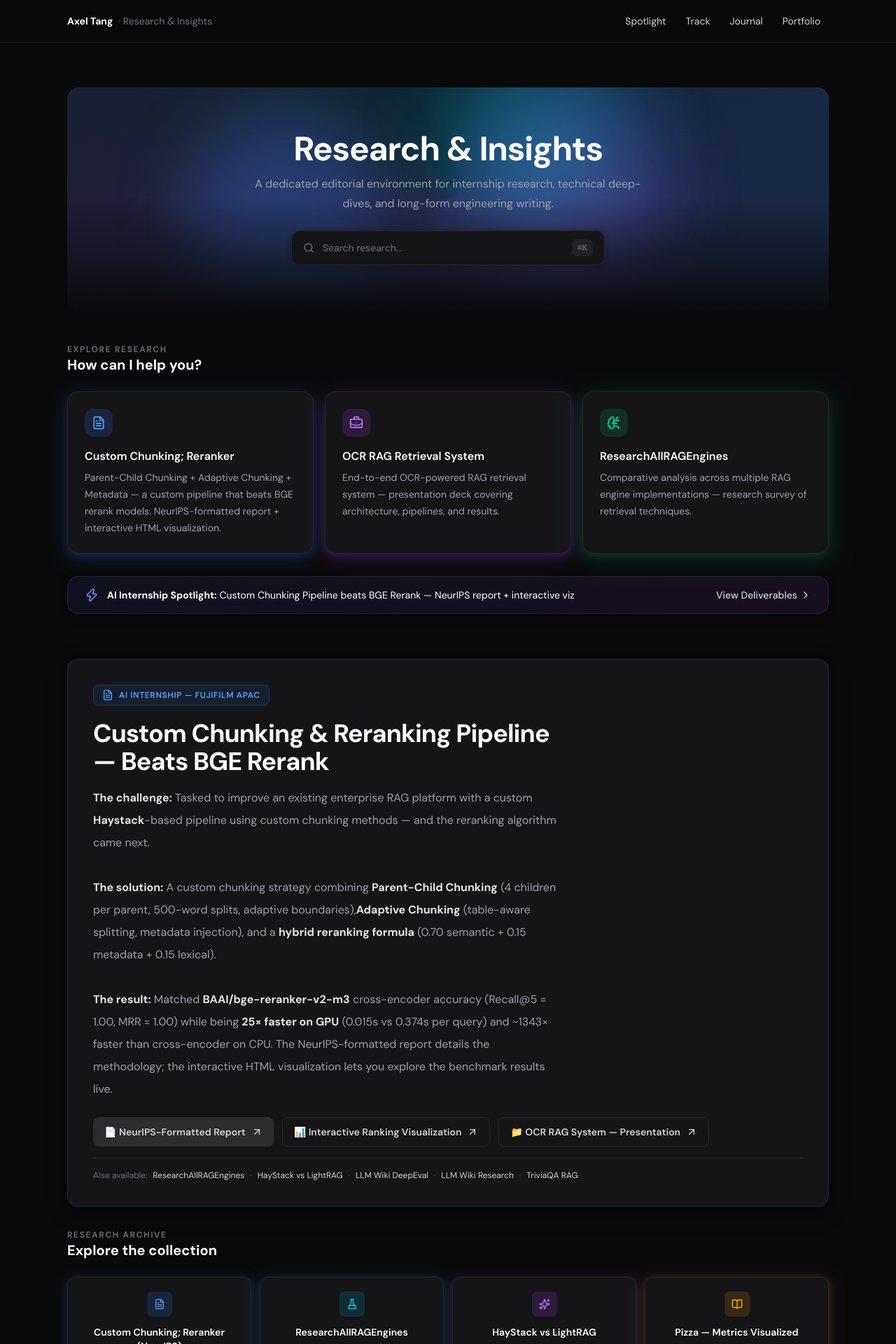
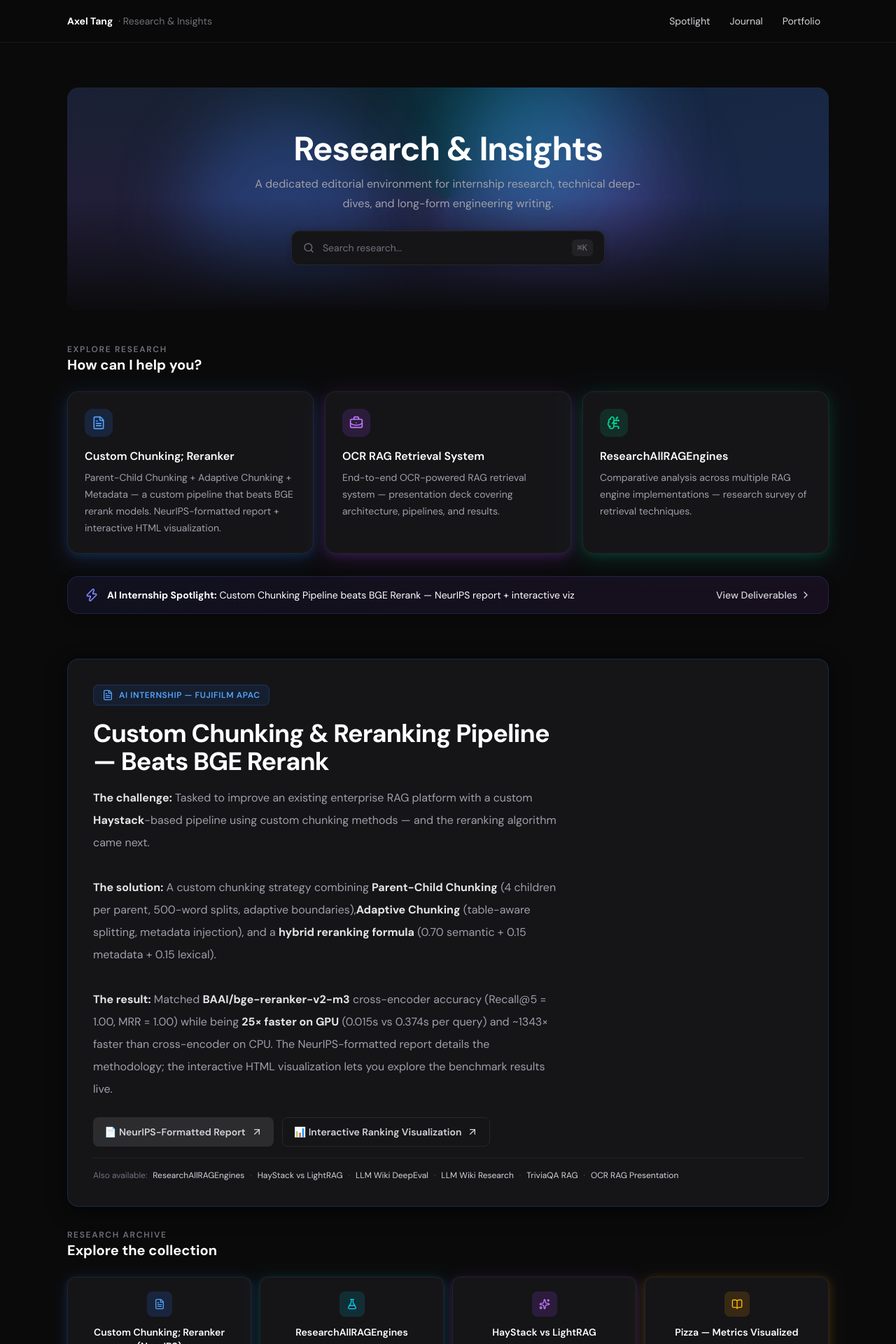
Before and after one commit to AxelTWC/research, a React (Vite) app: page / in a window 1280 px wide. Shown: the top 1920 px of the page at 70% size. Built offline with nearby package versions, Linux system fonts and the light colour scheme.

Commit message:
Update App.jsx

```diff
--- a/src/App.jsx
+++ b/src/App.jsx
@@ -16,9 +16,9 @@ import { useState, useEffect, useRef, useCallback } from 'react'
 
 const searchIndex = [
   { id: "featured", title: "Custom Chunking & Reranking Pipeline", keywords: "Parent Child Chunking Adaptive Chunking Metadata PCC AC MD CustomAlgo Reranker BGE rerank outperform NeurIPS report Fujifilm internship", category: "Spotlight" },
-  { id: "papers", title: "ResearchAllRAGEngines Survey", keywords: "RAG engines comparison research survey architectures", category: "Archive" },
-  { id: "triviaqa", title: "TriviaQA RAG Benchmark", keywords: "TriviaQA benchmark evaluation RAG retrieval strategies pizza heatmap visualizations", category: "Archive" },
-  { id: "haystack", title: "HayStack vs LightRAG", keywords: "HayStack LightRAG comparison throughput latency retrieval deployment", category: "Archive" },
+  { id: "papers", title: "ResearchAllRAGEngines Survey", keywords: "RAG engines comparison research survey architectures", category: "Archive", href: "/research/Reports/ResearchAllRAGEngines.html" },
+  { id: "triviaqa", title: "TriviaQA RAG Benchmark", keywords: "TriviaQA benchmark evaluation RAG retrieval strategies pizza heatmap visualizations", category: "Archive", href: "/research/Reports/Triviaqa%20Rag%20Final%20Report.pdf" },
+  { id: "haystack", title: "HayStack vs LightRAG", keywords: "HayStack LightRAG comparison throughput latency retrieval deployment", category: "Archive", href: "/research/Reports/HayStackVsLightRAG.pdf" },
   { id: "portfolio", title: "Back to Portfolio", keywords: "main site axeltang.me home", category: "Link", href: "https://axeltang.me" },
 ]
 
@@ -31,11 +31,6 @@ const spotlightLinks = [
   {
     label: '📊 Interactive Ranking Visualization',
     href: '/research/Reports/CustomAlgo_Reranker.html',
-    external: true,
-  },
-  {
-    label: '📁 OCR RAG System — Presentation',
-    href: '/research/Reports/OCR%20RAG%20Retrieval%20System.pdf',
     external: true,
   },
 ]
@@ -218,7 +213,6 @@ function App() {
 
           <nav className={`${mobileNavOpen ? 'flex' : 'hidden'} absolute left-0 right-0 top-full flex-col gap-1 border-b border-white/6 bg-[#0a0a0b] p-4 md:relative md:flex md:flex-row md:items-center md:gap-1 md:border-0 md:bg-transparent md:p-0`}>
             <a href="#featured" className="rounded-lg px-3 py-2 text-sm text-zinc-500 transition hover:text-white">Spotlight</a>
-            <a href="#track" className="rounded-lg px-3 py-2 text-sm text-zinc-500 transition hover:text-white">Track</a>
             <a href="#journal" className="rounded-lg px-3 py-2 text-sm text-zinc-500 transition hover:text-white">Journal</a>
             <a href="https://axeltang.me" className="rounded-lg px-3 py-2 text-sm text-zinc-500 transition hover:text-white">Portfolio</a>
           </nav>
@@ -366,6 +360,8 @@ function App() {
               <a href="/research/Reports/LLMWikiResearch.pdf" className="text-xs text-zinc-400 underline transition hover:text-white">LLM Wiki Research</a>
               <span className="text-xs text-zinc-600">·</span>
               <a href="/research/Reports/Triviaqa%20Rag%20Final%20Report.pdf" className="text-xs text-zinc-400 underline transition hover:text-white">TriviaQA RAG</a>
+              <span className="text-xs text-zinc-600">·</span>
+              <a href="/research/Reports/OCR%20RAG%20Retrieval%20System.pdf" className="text-xs text-zinc-400 underline transition hover:text-white">OCR RAG Presentation</a>
             </div>
           </div>
         </section>
```
